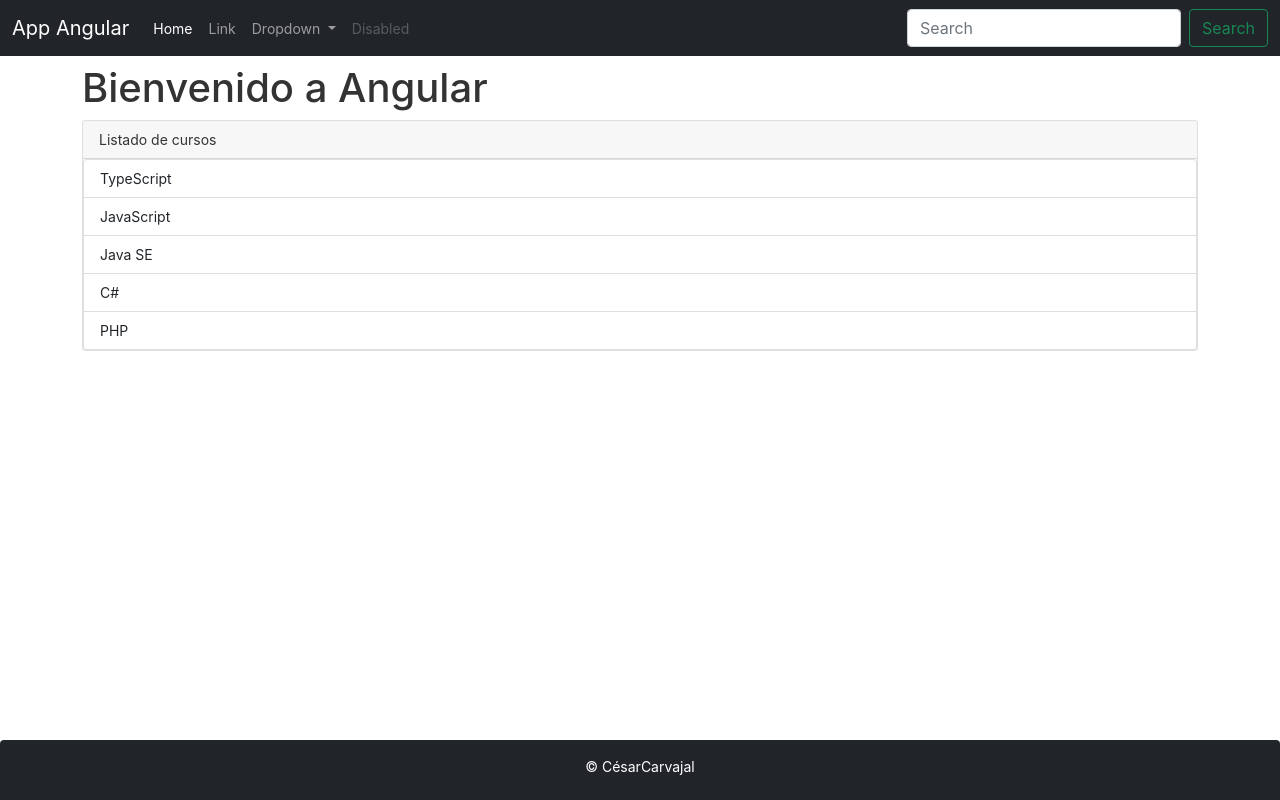
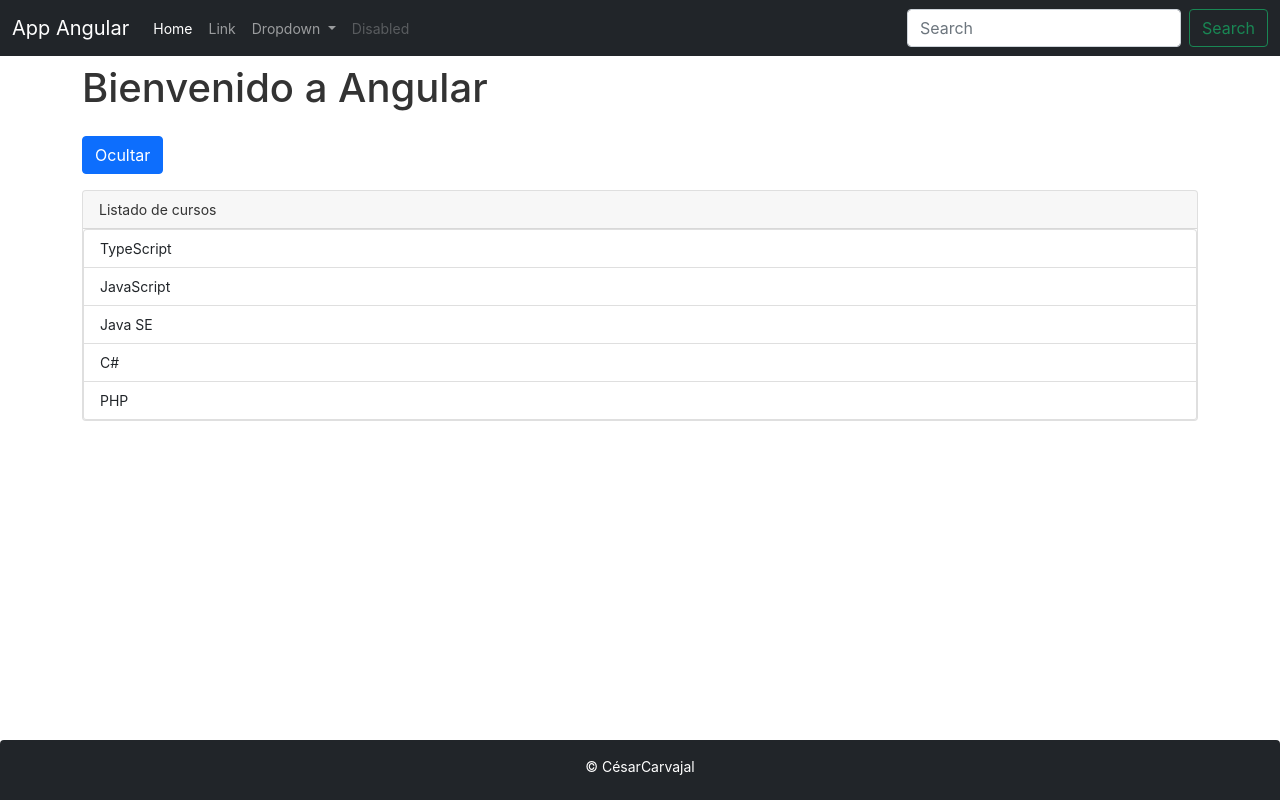
Before and after one commit to cesardavid26/Angular-Spring, an Angular app: page / in a window 1280 px wide. Built offline with nearby package versions, Linux system fonts and the light colour scheme.

Commit message:
directiva ngIf

```diff
--- a/src/app/directiva/directiva.component.html
+++ b/src/app/directiva/directiva.component.html
@@ -1,8 +1,10 @@
+<button type="button" (click)="setHabilitar()" class="btn btn-primary my-3" >{{habilitar==true? 'Ocultar': 'Mostar'}}</button>
+
 <div class="card">
   <div class="card-header">
     Listado de cursos
   </div>
-  <ul class="list-group">
+  <ul class="list-group" *ngIf="habilitar ==true">
     <li class="list-group-item" *ngFor="let curso of listaCurso">{{curso }}</li>
   </ul>
 </div>
--- a/src/app/directiva/directiva.component.ts
+++ b/src/app/directiva/directiva.component.ts
@@ -7,8 +7,11 @@ import { Component, OnInit } from '@angular/core';
 })
 export class DirectivaComponent {
 listaCurso: string[] = ['TypeScript', 'JavaScript', 'Java SE', 'C#', 'PHP'];
-
+habilitar: boolean =true;
   constructor() { }
 
+setHabilitar(): void{
+  this.habilitar=(this.habilitar==true)? false: true;
+}
 
 }
```
